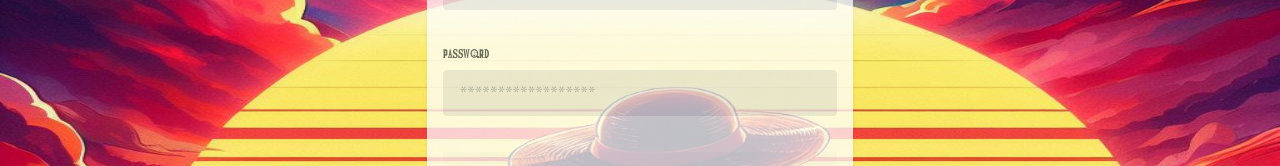
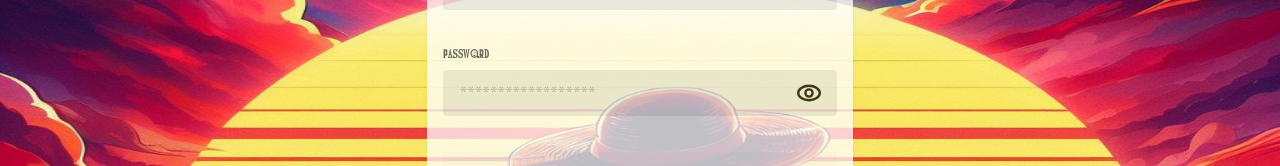
Before and after one commit to elimf/One-Piece-Adventure, a Vue app: page /login in a window 1280 px wide. Shown: the part 214-380 px from the top of the page. Built offline with nearby package versions, Linux system fonts and the light colour scheme.

Commit message:
feat / Add password visibility toggle button to CardForm.vue component

```diff
--- a/src/components/form/CardForm.vue
+++ b/src/components/form/CardForm.vue
@@ -57,30 +57,42 @@
             >
               Password
             </label>
-            <input
-              class="appearance-none block w-full bg-gray-200 text-gray-700 border border-gray-200 rounded py-3 px-4 mb-3 leading-tight focus:outline-none focus:bg-white focus:border-gray-500"
-              id="password"
-              type="password"
-              v-model="newForm.password.value"
-              placeholder="******************"
-            />
+            <div class="relative">
+              <input
+                class="appearance-none block w-full bg-gray-200 text-gray-700 border border-gray-200 rounded py-3 px-4 mb-3 pr-12 leading-tight focus:outline-none focus:bg-white focus:border-gray-500"
+                id="password"
+                :type="showPassword ? 'text' : 'password'"
+                v-model="newForm.password.value"
+                placeholder="******************"
+              />
+              <button
+                type="button"
+                @click="togglePasswordVisibility"
+                class="absolute right-4 top-1/2 transform -translate-y-1/2 cursor-pointer"
+              >
+                <IconEyeSlash
+                  v-if="showPassword"
+                  color="black"
+                  strokeWidth="2"
+                  strokeLinecap="round"
+                  strokeLinejoin="round"
+                />
+                <IconEye
+                  v-else
+                  color="black"
+                  strokeWidth="2"
+                  strokeLinecap="round"
+                  strokeLinejoin="round"
+                />
+              </button>
+            </div>
+
             <p class="text-red-500">{{ errors.password.value }}</p>
           </div>
         </div>
         <div class="bg-gray-50 px-4 py-3 sm:flex sm:justify-between sm:px-6">
-          <a
-            type="button"
-            href="/"
-            class="game-button red"
-          >
-            Back
-          </a>
-          <button
-            type="submit"
-            class="game-button green"
-          >
-            Confirm
-          </button>
+          <a type="button" href="/" class="game-button red"> Back </a>
+          <button type="submit" class="game-button green">Confirm</button>
         </div>
         <router-link
           :to="$props.page === 'register' ? '/login' : '/register'"
@@ -105,10 +117,15 @@ import type { ErrorMessagesAuth } from '@/types/auth/errorMessagesAuth.types'
 import type { UserFormTypes } from '@/types/auth/userFormTypes.types'
 import { AuthUtils } from '@/utils/auth.utils'
 import { JwtTokenManager } from '@/utils/jwtManager.utils'
-
+import IconEye from '@/components/icons/IconEye.vue'
+import IconEyeSlash from '@/components/icons/IconEyeSlash.vue'
 export default {
   props: {
     page: String
+  },
+  components: {
+    IconEye,
+    IconEyeSlash
   },
 
   setup(props: any) {
@@ -194,7 +211,7 @@ export default {
               tokenManager.setToken(response.data.access_token)
               tokenManager.setRefreshToken(response.data.refresh_token)
               window.location.href = '/main'
-            }else{
+            } else {
               window.location.href = '/login'
             }
             // Reset form values
@@ -219,13 +236,18 @@ export default {
           })
         })
     }
-
+    const showPassword = ref(false)
+    const togglePasswordVisibility = () => {
+      console.log(showPassword.value)
+      showPassword.value = !showPassword.value
+    }
     return {
       newForm,
       errors,
-      handleFormSubmit
+      handleFormSubmit,
+      showPassword,
+      togglePasswordVisibility
     }
   }
 }
 </script>
-@/types/auth/userFormTypes.types
--- /dev/null
+++ b/src/components/icons/IconEye.vue
@@ -0,0 +1,36 @@
+<template>
+  <svg
+    class="w-6 h-6 "
+    aria-hidden="true"
+    xmlns="http://www.w3.org/2000/svg"
+    fill="none"
+    viewBox="0 0 20 14"
+  >
+    <g :stroke="color" :stroke-linecap="strokeLinecap" :stroke-linejoin="strokeLinejoin" :stroke-width="strokeWidth">
+      <path d="M10 10a3 3 0 1 0 0-6 3 3 0 0 0 0 6Z" />
+      <path d="M10 13c4.97 0 9-2.686 9-6s-4.03-6-9-6-9 2.686-9 6 4.03 6 9 6Z" />
+    </g>
+  </svg>
+</template>
+<script lang="ts">
+export default {
+  props: {
+    color: {
+      type: String,
+      default: 'currentColor',
+    },
+    strokeWidth: {
+      type: String,
+      default: '1.5',
+    },
+    strokeLinecap: {
+      type: String,
+      default: 'round',
+    },
+    strokeLinejoin: {
+      type: String,
+      default: 'round',
+    },
+  },
+};
+</script>
--- /dev/null
+++ b/src/components/icons/IconEyeSlash.vue
@@ -0,0 +1,39 @@
+<template>
+  <svg
+    class="'w-6 h-6"
+    aria-hidden="true"
+    xmlns="http://www.w3.org/2000/svg"
+    fill="none"
+    viewBox="0 0 20 18"
+  >
+    <path
+      :stroke="color"
+      :stroke-linecap="strokeLinecap"
+      :stroke-linejoin="strokeLinejoin"
+      :stroke-width="strokeWidth"
+      d="M1.933 10.909A4.357 4.357 0 0 1 1 9c0-1 4-6 9-6m7.6 3.8A5.068 5.068 0 0 1 19 9c0 1-3 6-9 6-.314 0-.62-.014-.918-.04M2 17 18 1m-5 8a3 3 0 1 1-6 0 3 3 0 0 1 6 0Z"
+    />
+  </svg>
+</template>
+<script lang="ts">
+export default {
+  props: {
+    color: {
+      type: String,
+      default: 'currentColor'
+    },
+    strokeWidth: {
+      type: String,
+      default: '2'
+    },
+    strokeLinecap: {
+      type: String,
+      default: 'round'
+    },
+    strokeLinejoin: {
+      type: String,
+      default: 'round'
+    }
+  }
+}
+</script>
```
